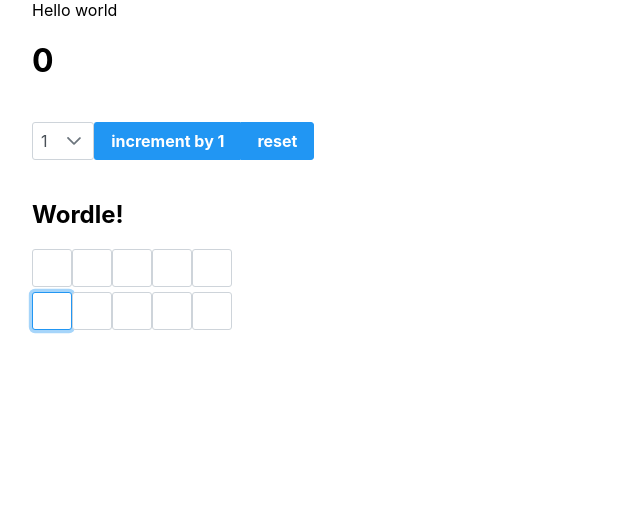
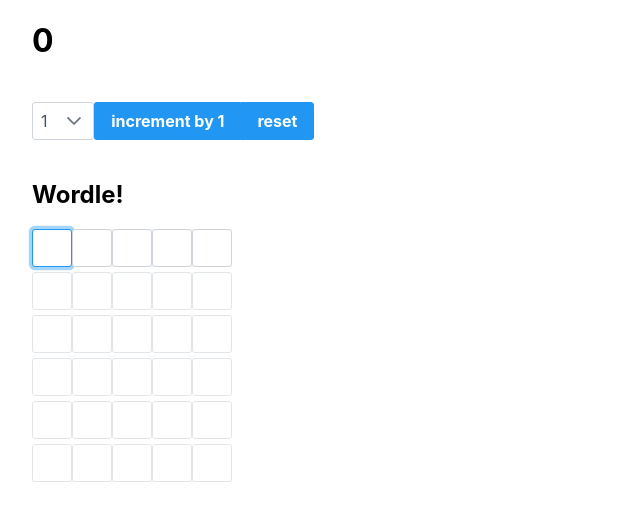
Before and after one commit to KoshkaCat/play-website, a React (Create React App) app: page / in a window 1280 px wide. Shown: the top 520 px of the page, without its empty margins (0-640 px from the left). Built offline with nearby package versions, Linux system fonts and the light colour scheme.

Commit message:
Implement Wordle shell

```diff
--- a/src/App.tsx
+++ b/src/App.tsx
@@ -1,6 +1,5 @@
 import './App.css';
 import React from "react";
-import Page from "./components/Page";
 import Counter from "./components/Counter"
 import Wordle from "./components/Wordle"
 
@@ -13,7 +12,6 @@
 const App = () => {
   return (
     <div className="App">
-      <Page/>
       <Counter/>
       <br/>
       <Wordle/>
--- a/src/components/Page.tsx
+++ /dev/null
@@ -1,11 +0,0 @@
-import React from "react";
-
-const Page = () => {
-    return (
-        <div>
-            Hello world
-        </div>
-    );
-};
-
-export default Page;
--- a/src/components/Wordle.tsx
+++ b/src/components/Wordle.tsx
@@ -11,10 +11,29 @@
 let currentGuess: number = 0;
 let correct: string = "piano";
 
+const green = {
+    width: "40px",
+    textAlign: "center",
+    backgroundColor: "green"
+}
+
+const yellow = {
+    width: "40px",
+    textAlign: "center",
+    backgroundColor: "yellow"
+}
+
+const red = {
+    width: "40px",
+    textAlign: "center",
+    backgroundColor: "red"
+}
+
+
 const Wordle = (): React.JSX.Element => {
 
     // string array of length 5, keeps track of current guess
-    let [allGuesses, setAllGuesses] = useState<Guess[]>(new Array(2).fill({content: new Array(5).fill(""), submitted: false}));
+    let [allGuesses, setAllGuesses] = useState<Guess[]>(new Array(6).fill({content: new Array(5).fill(""), submitted: false}));
 
     // number, keeps track of index within current guess
     let [activeLetter, setActiveLetter] = useState<number>(0);
@@ -23,11 +42,13 @@
     const inputRef = useRef<HTMLInputElement>(null);
 
     const handleOnChange = ({ target }: React.ChangeEvent<HTMLInputElement>): void => {
+        console.log("changed");
         const { value } = target;
         const newContent: string[] = [...allGuesses[activeGuess].content]
         newContent[currentLetter] = value.substring(value.length - 1);
         const newGuesses: Guess[] = [...allGuesses];
         newGuesses[activeGuess] = {content: newContent, submitted: false};
+
         if (!value) {
             setActiveLetter(currentLetter - 1);
         } else {
@@ -40,7 +61,8 @@
         inputRef.current?.focus();
     })
 
-    const RenderLetters = (curGuessContent: string[], letterIndex: number) => {
+    const RenderLetters = (curGuessContent: string[], letterIndex: number, submitted: boolean, guessIndex: number) => {
+        if (!submitted && (guessIndex === currentGuess)) {
             return(
                 <InputText
                     ref={letterIndex === activeLetter ? inputRef: null}
@@ -52,26 +74,51 @@
                         currentLetter = letterIndex;
                         if (e.key === 'Backspace') {
                             setActiveLetter(currentLetter - 1);
-                }} }
+                        }
+                        if (e.key === 'Enter' && activeLetter === 5) {
+                            if (allGuesses[currentGuess].content.join("") === correct) {
+                                currentGuess = 10;
+                                setActiveGuess(10);
+                            } else {
+                                // check if word contains useful letters
+                                for (let i = 0; i < 5; i++) {
+
+                                }
+
+                                setActiveGuess(currentGuess + 1);
+                                currentGuess++;
+                                setActiveLetter(0);
+                                currentLetter = 0;
+                            }
+
+                        }
+                    } }
+                />
+            )
+        } else {
+            return(
+                <InputText
+                    ref={null}
+                    disabled
                 />
             )
         }
+    }
 
     return (
-        <div >
+        <div>
             <h2>Wordle!</h2>
 
             {allGuesses.map((_, guessIndex) => {
                 return(
-                    <div style={{marginTop: "5px"}}>
+                    <div style = {{marginTop: "5px"}}>
                         {allGuesses[guessIndex].content.map((_, letterIndex) => {
                             let curGuess = allGuesses[guessIndex];
                             return(
-                                RenderLetters(curGuess.content, letterIndex)
+                                RenderLetters(curGuess.content, letterIndex, false, guessIndex)
                             );
                         })}
                     </div>
-
                 );
             })}
         </div>
```
Lines whose indentation alone changed are shown as unchanged.
